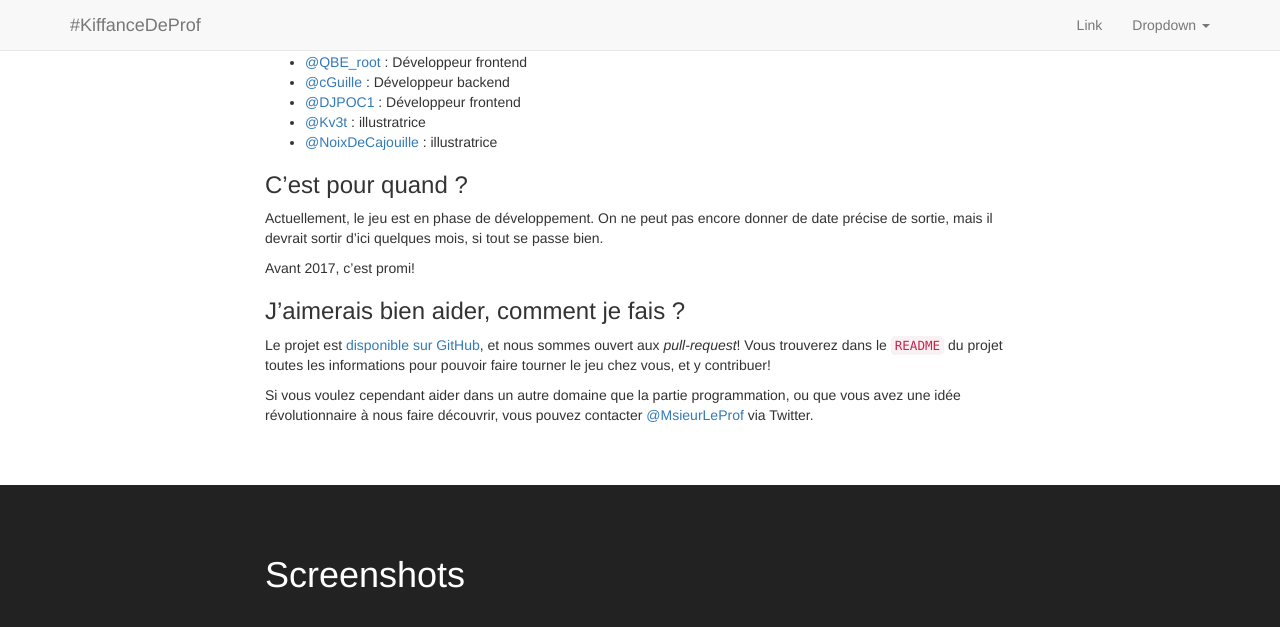
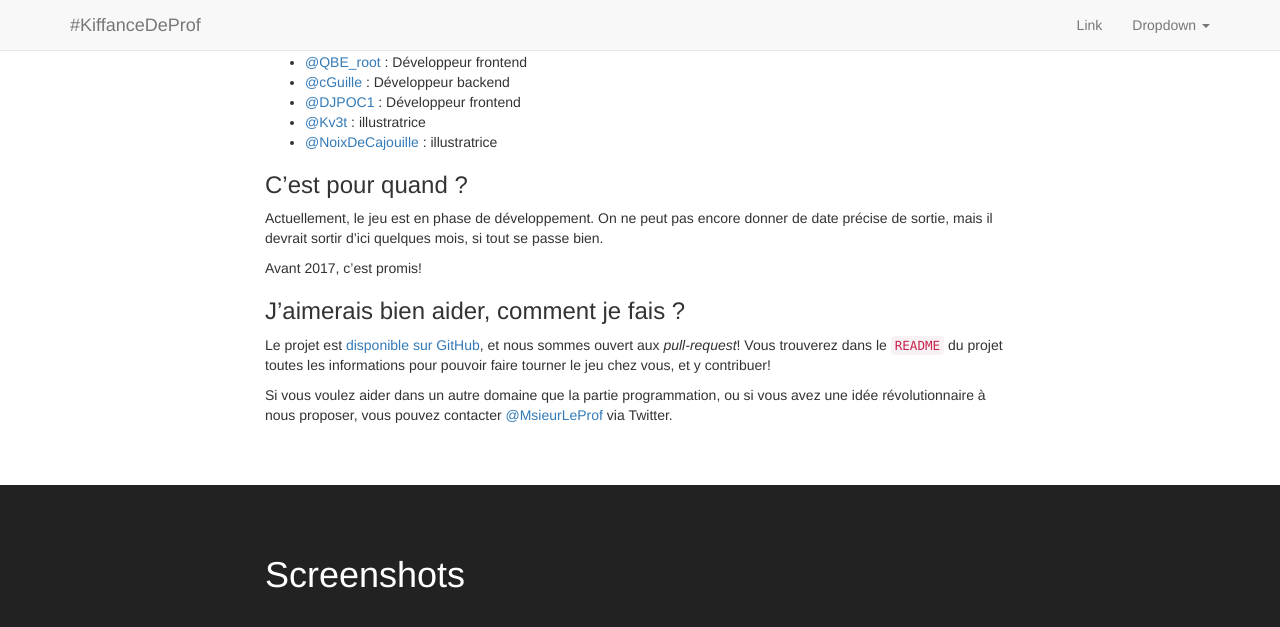
Before and after one commit to KiffanceDeProf/KiffanceDeProf.github.io, a Jekyll site: the page built from index.md, in a window 1280 px wide and 900 px high, scrolled down 2067 px, cut to the strip 0-630 px from the top of the window. Shown: the top 627 px of the strip. Built offline with Jekyll 4.4.1, drawn with Linux system fonts in a browser that asks for light colours; nearby versions of some CDN libraries; Markdown is read by kramdown in place of the engine named in the settings.

Commit message:
Update index.md

```diff
--- a/index.md
+++ b/index.md
@@ -48,10 +48,10 @@ L’idée a émergé sur *Twitter*, et après un appel à contribution, l’équ
 
 Actuellement, le jeu est en phase de développement. On ne peut pas encore donner de date précise de sortie, mais il devrait sortir d'ici quelques mois, si tout se passe bien.
 
-Avant 2017, c'est promi!
+Avant 2017, c'est promis!
 
 ### J'aimerais bien aider, comment je fais ?
 
 Le projet est [disponible sur GitHub](https://github.com/KiffanceDeProf/KiffanceDeProf), et nous sommes ouvert aux *pull-request*! Vous trouverez dans le `README` du projet toutes les informations pour pouvoir faire tourner le jeu chez vous, et y contribuer!
 
-Si vous voulez cependant aider dans un autre domaine que la partie programmation, ou que vous avez une idée révolutionnaire à nous faire découvrir, vous pouvez contacter [@MsieurLeProf](http://twitter.com/MsieurLeProf) via Twitter.
+Si vous voulez aider dans un autre domaine que la partie programmation, ou si vous avez une idée révolutionnaire à nous proposer, vous pouvez contacter [@MsieurLeProf](http://twitter.com/MsieurLeProf) via Twitter.
```
